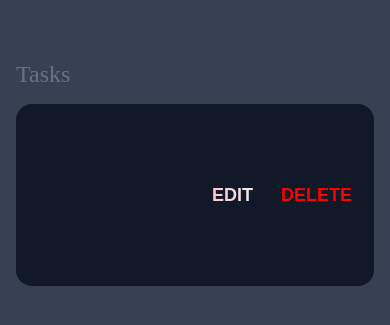
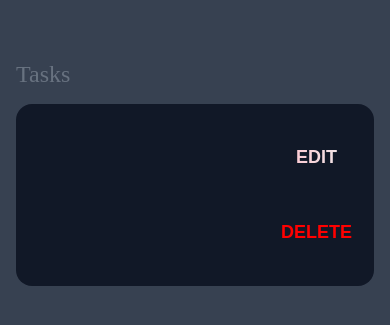
Before and after one commit to lawson1000/To-Do-List, a plain HTML site: page index.html in a window 390 px wide. Shown: the part 153-478 px from the top of the page. Drawn offline with Linux system fonts and the light colour scheme.

Commit message:
testing on mobile

```diff
--- a/style.css
+++ b/style.css
@@ -133,6 +133,8 @@ input,button,textarea{
     margin:  0 -0.5rem;
 }
 
+
+
 .added-tasks .action button{
     cursor: pointer;
     font-weight: 700;
@@ -161,3 +163,13 @@ input,button,textarea{
 .added-tasks .action .delete{
     color:red;
 }
+
+
+
+@media(max-width: 909px){
+    #tasks .added-tasks .action{
+        display: inline-grid;
+        margin:  0 -0.5rem;
+    }
+
+}
```
